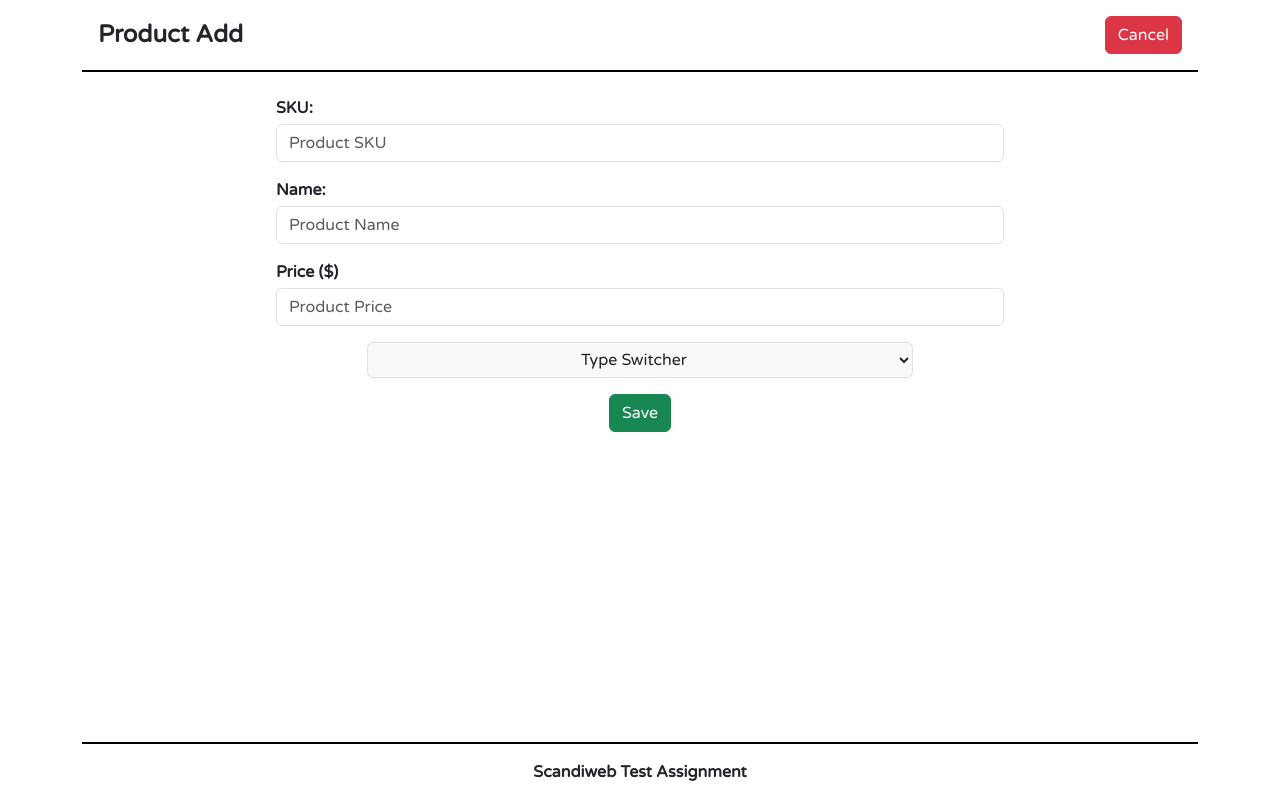
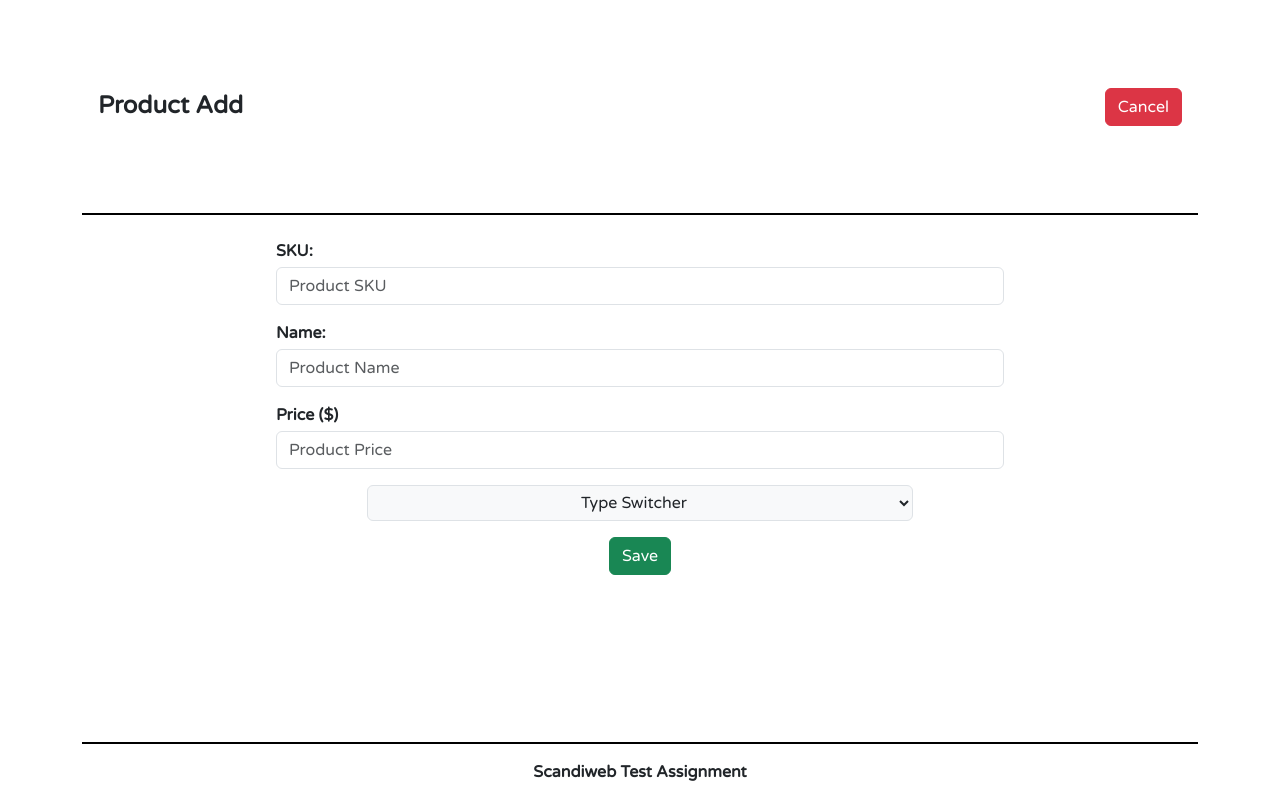
Before and after one commit to Khaled-Abdelbaset/products-task-client, a Vue app: page /add in a window 1280 px wide. Built offline with nearby package versions, Linux system fonts and the light colour scheme.

Commit message:
fixing header buttons

```diff
--- a/src/App.vue
+++ b/src/App.vue
@@ -1,17 +1,17 @@
 <template>
   <main class="container d-flex flex-column justify-content-between">
-    <headerComponent />
+    <!-- <headerComponent /> -->
     <router-view />
     <footerComponent />
   </main>
 </template>
 
 <script>
-  import headerComponent from '@/components/headerComponent.vue';
+  // import headerComponent from '@/components/headerComponent.vue';
   import footerComponent from '@/components/footerComponent.vue';
   export default {
     components: {
-      headerComponent,
+      // headerComponent,
       footerComponent
     }
   }
--- a/src/components/views/addProduct.vue
+++ b/src/components/views/addProduct.vue
@@ -6,6 +6,12 @@
       <strong class="mb-0 text-capitalize">{{ errorMessage }}</strong>
       <button type="button" class="btn-close" @click="clearErrorMessage" aria-label="Close" style="height: auto;"></button>
     </div>
+    <header class="row g-0 p-3 mb-3 justify-content-between align-items-center border-bottom border-2 border-black">
+      <h4 class="w-50 mb-0 fw-bold">Product Add</h4>
+      <ul class="w-50 d-flex justify-content-end">
+        <li><router-link :to="{name:'productsList'}" class="btn btn-danger">Cancel</router-link></li>
+      </ul>
+    </header>
     <form @submit.prevent="addProduct" id="product_form" class="col-10 col-md-8">
       <!-- Product SKU Input -->
       <div class="p-2">
--- a/src/components/views/showProducts.vue
+++ b/src/components/views/showProducts.vue
@@ -1,17 +1,17 @@
 <template>
   <!-- Section for displaying all products -->
   <section class="row g-0 all-products">
+    <header class="row g-0 p-3 mb-3 justify-content-between align-items-center border-bottom border-2 border-black">
+      <h4 class="w-50 mb-0 fw-bold">Product List</h4>
+      <ul class="w-50 d-flex justify-content-end">
+        <li><router-link :to="{name: 'addProduct'}" class="btn btn-secondary">ADD</router-link></li>
+        <li><button id="delete-product-btn" class="btn btn-danger" @click="deleteProducts()">MASS DELETE</button></li>
+      </ul>
+    </header>
     <div>
-      <!-- Button for mass delete -->
+      <!-- Button for mass delete
       <div class="text-end">
-        <button
-          id="delete-product-btn"
-          class="btn btn-danger"
-          @click="deleteProducts()"
-        >
-        MASS DELETE
-        </button>
-      </div>
+      </div> -->
 
       <!-- Loading indicator -->
       <template v-if="isLoading">
--- a/src/stores/productStore.js
+++ b/src/stores/productStore.js
@@ -4,6 +4,7 @@ import router from "@/router"
 export const useProductStore = defineStore("products", {
   state: () => ({
     baseURL: "http://localhost", // Base URL for API requests
+    // baseURL: "https://earnest-fastener.000webhostapp.com", // 000webhostapp URL for API requests
   }),
   actions: {
     // Action to fetch all products
```
